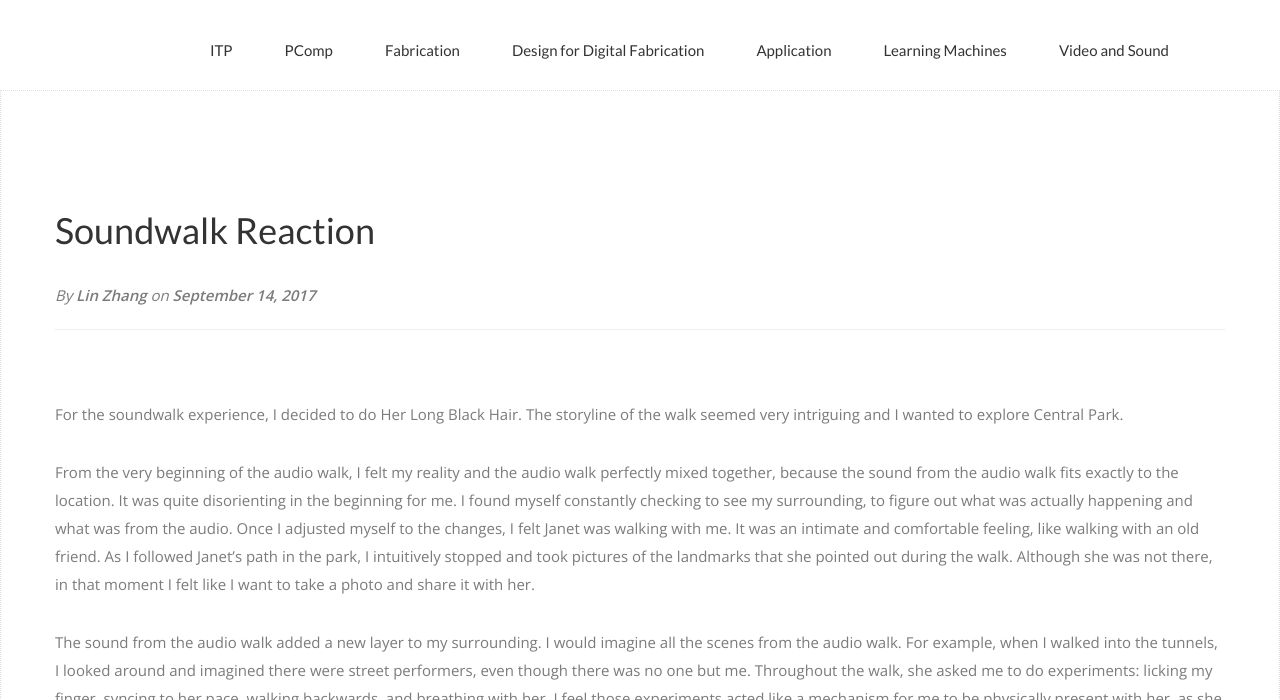
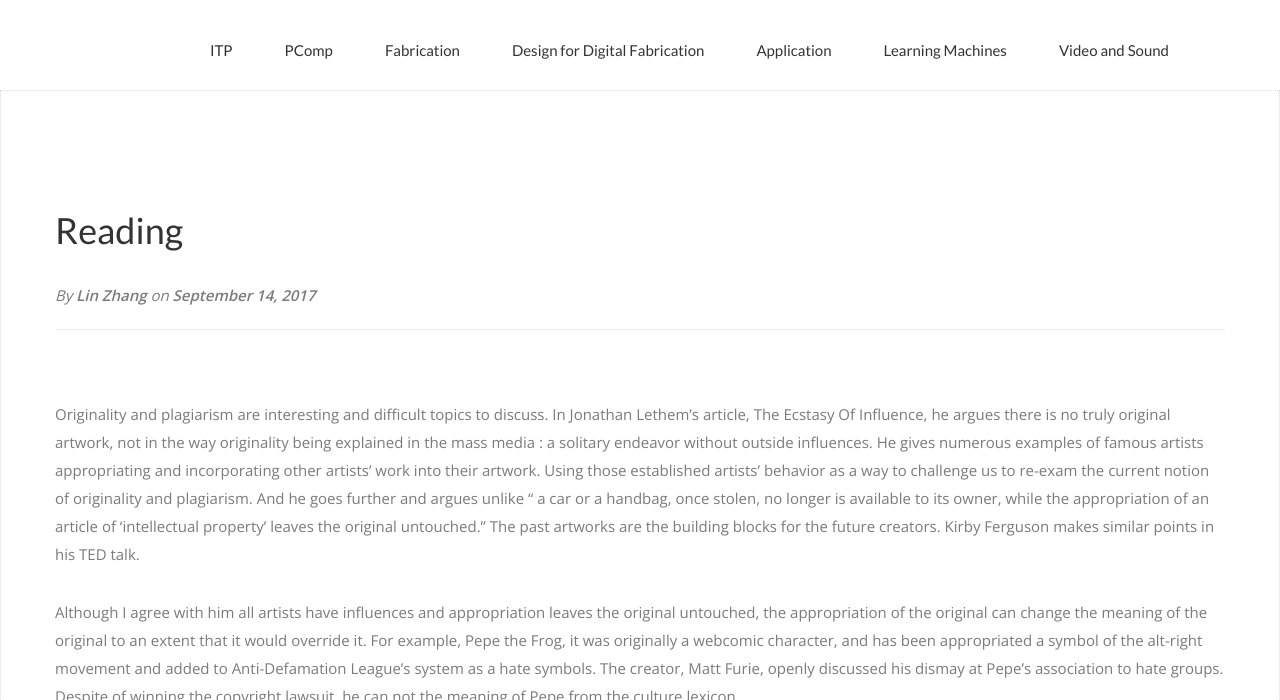
Before and after one commit to linzhangcs/linzhangcs.github.io, a Jekyll site: the page built from _posts/2017-09-14-videosound.md, in a window 1280 px wide and 1400 px high. Shown: the top 700 px of the window. Built offline with Jekyll 4.4.1, drawn with Linux system fonts in a browser that asks for light colours; nearby versions of some CDN libraries; some web fonts are replaced; comment, search, counter and statistics services are not loaded; some of the changed text lies outside the part shown; grey boxes are pictures that could not be loaded.

Commit message:
Add reading entry

```diff
--- /dev/null
+++ b/_posts/2017-09-14-videosound.md
@@ -0,0 +1,16 @@
+---
+title: Reading
+subtitle:
+date: 2017-09-14
+author: Lin Zhang
+layout: videosound
+comments: true
+category: videosound
+---
+Originality and plagiarism are interesting and difficult topics to discuss. In Jonathan Lethem’s  article, The Ecstasy Of Influence, he argues there is no truly original artwork, not in the way originality being explained in the mass media : a solitary endeavor without outside influences. He gives numerous examples of famous artists appropriating and incorporating other artists’ work into their artwork. Using those established artists’ behavior as a way to challenge us to re-exam the current notion of originality and plagiarism. And he goes further and argues unlike “ a car or a handbag, once stolen, no longer is available to its owner, while the appropriation of an article of ‘intellectual property’ leaves the original untouched.” The past artworks are the building blocks for the future creators. Kirby Ferguson makes similar points in his TED talk.
+
+Although I agree with him all artists have influences and appropriation leaves the original untouched, the appropriation of the original can change the meaning of the original to an extent that it would override it. For example, Pepe the Frog, it was originally a webcomic character, and has been appropriated a symbol of the alt-right movement and added to Anti-Defamation League’s system as a hate symbols. The creator, Matt Furie, openly discussed his dismay at Pepe’s association to hate groups. Despite of winning the copyright lawsuit, he can not the meaning of Pepe from the culture lexicon.
+
+![Pepe the Frog](https://upload.wikimedia.org/wikipedia/en/6/63/Feels_good_man.jpg)
+
+Lethem does makes a very critical point of the way we treat art. He clearly identify the danger of treating art as commodity: we lose the connection between the artist and the audience. Bonding over our creativity is the way to move forward.
```
Also changed, not shown: _posts/2017-09-10-fabrication.md (+3 -3 lines), 5 other files.
